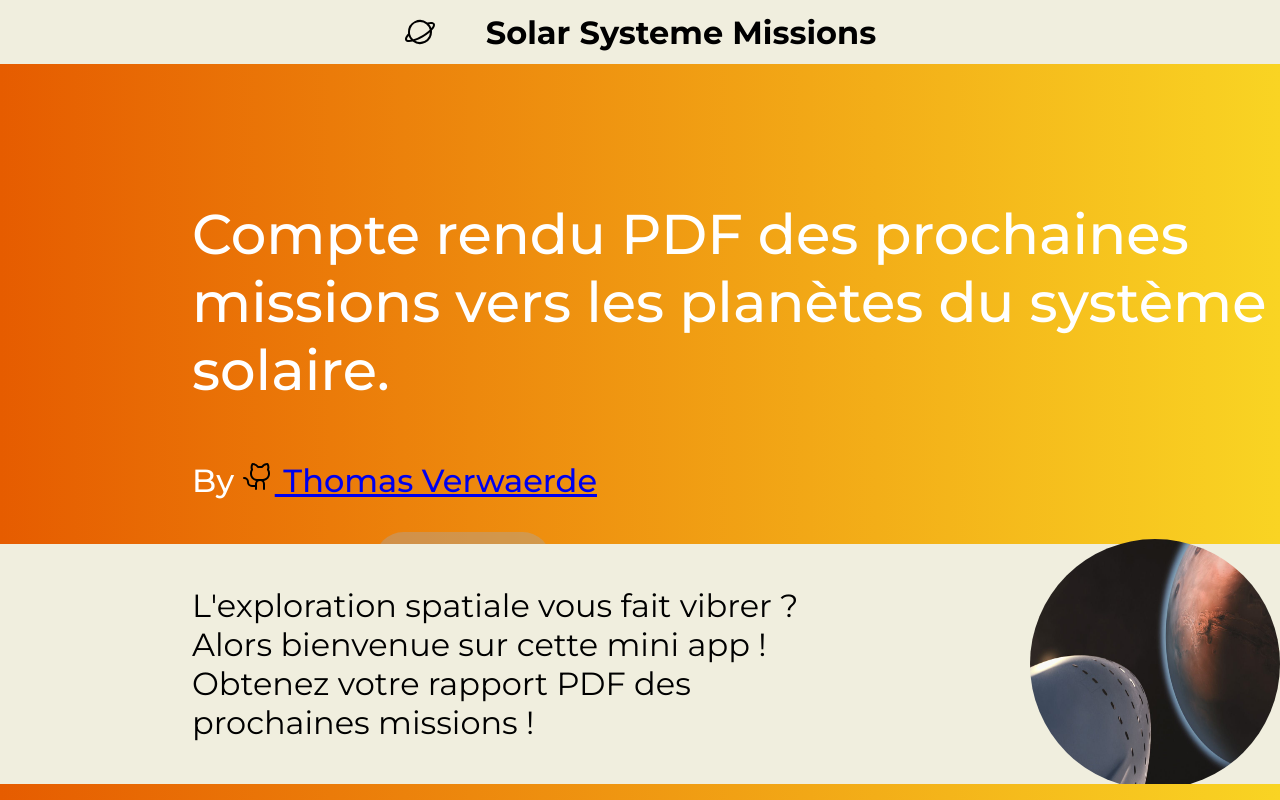
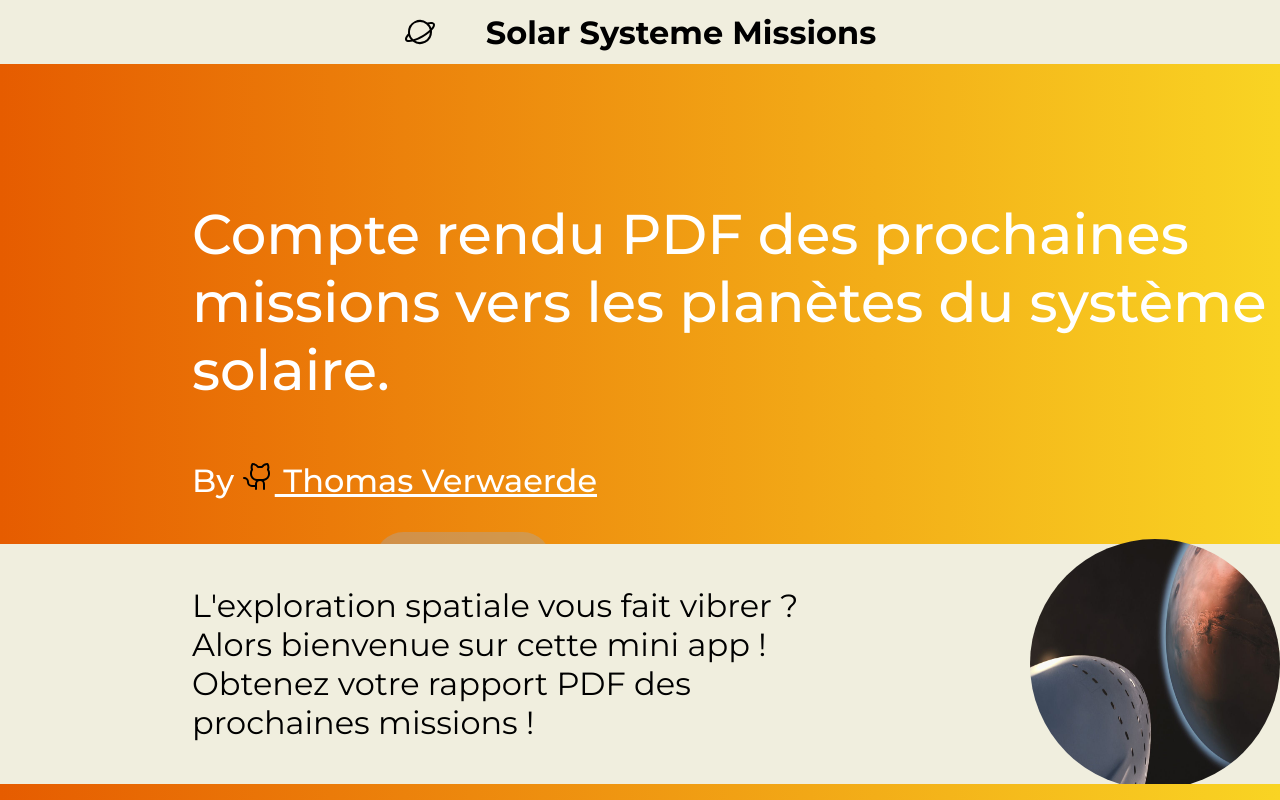
Before and after one commit to Thomas-VWD/SolarSystemMisisonsApp, a React (Vite) app: page / in a window 1280 px wide. Shown: the top 800 px of the page. Built offline with nearby package versions, Linux system fonts and the light colour scheme.

Commit message:
wip styles

```diff
--- a/index.html
+++ b/index.html
@@ -4,7 +4,7 @@
     <meta charset="UTF-8" />
     <link rel="icon" type="image/svg+xml" href="/planet.svg" />
     <meta name="viewport" content="width=device-width, initial-scale=1.0" />
-    <title>Vite + React</title>
+    <title>Solar System Mission App</title>
   </head>
   <body>
     <div id="root"></div>
--- a/src/App.css
+++ b/src/App.css
@@ -11,3 +11,13 @@ h1 {
   font-family: var(--default-font);
   font-weight: 700;
 }
+
+a {
+  color: var(--title-color);
+}
+a:visited {
+  color: #e65c00;
+}
+a:hover {
+  color: #f9d423;
+}
```
